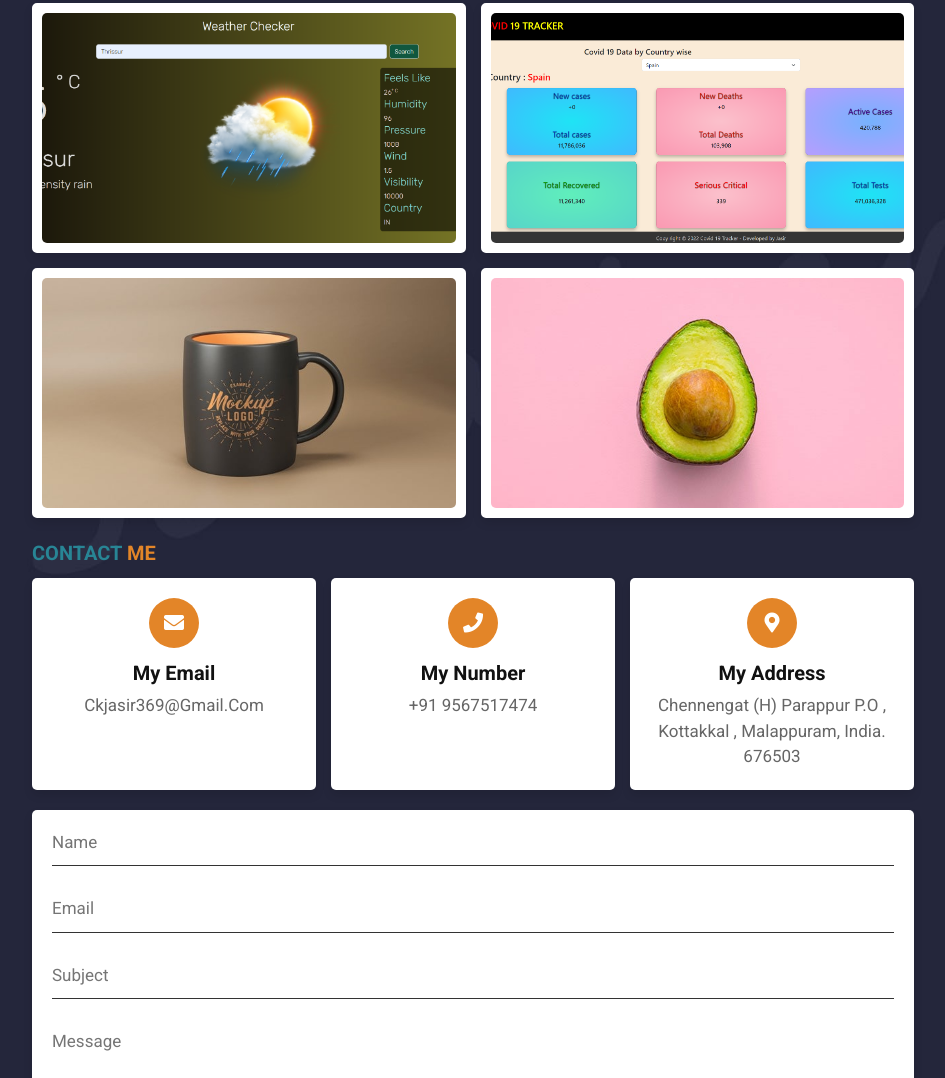
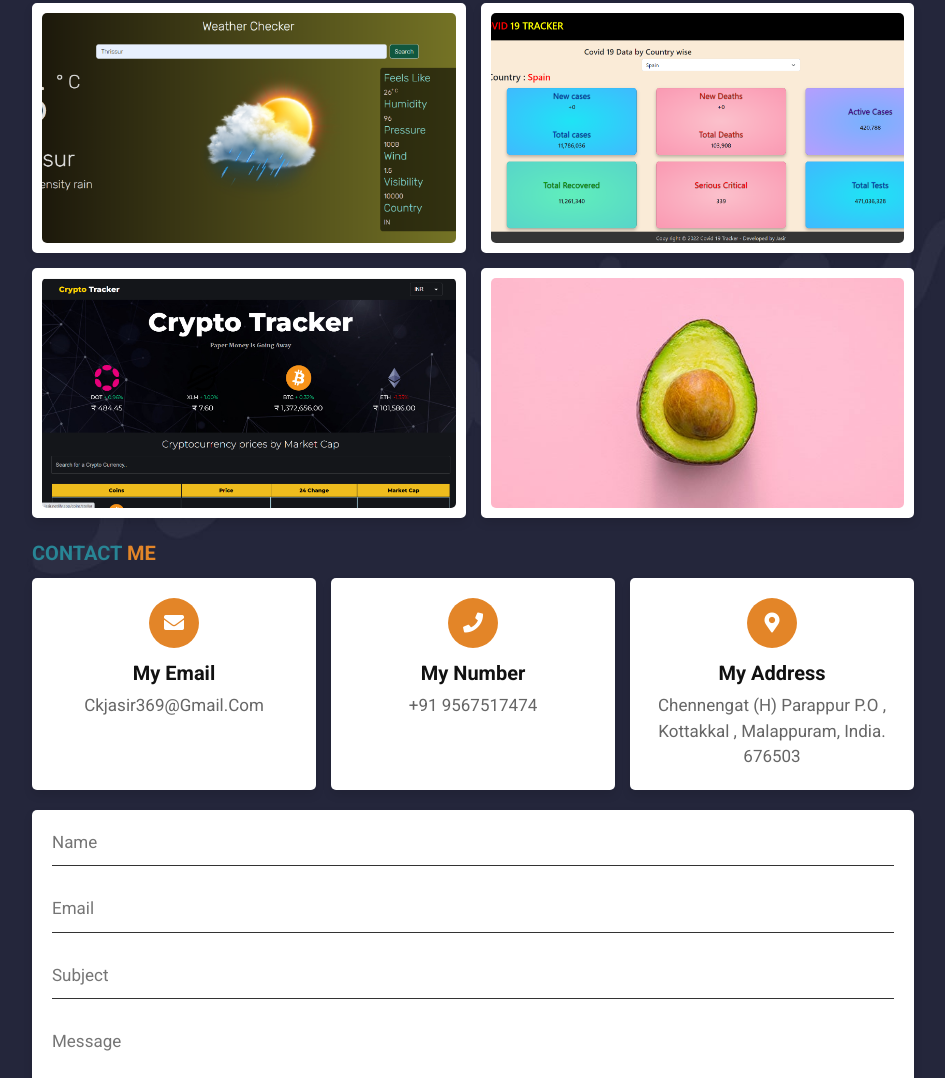
Before and after one commit to mhdjasi/Portfolio-jasir, a plain HTML site: page index.html in a window 1280 px wide. Shown: the part 3412-4490 px from the top of the page, without its empty margins (317-1262 px from the left). Drawn offline with Linux system fonts and the light colour scheme; files whose address does not match are found by name.

Commit message:
crypto project added

```diff
--- a/index.html
+++ b/index.html
@@ -368,10 +368,10 @@
         </div>
 
         <div class="box">
-            <img src="images/img-5.jpg" alt="">
-            <h3> project 05 </h3>
+            <img src="./assets/cryptotracker.png" alt="">
+            <h3> Crypto Tracker </h3>
             <div class="icons">
-                <a href="#" class="fas fa-eye"></a>
+                <a href="https://crypto-tracker-jasir.netlify.app" class="fas fa-eye" target="_blank"></a>
                 <h1>Live View</h1>
             </div>
         </div>
```
Also changed, not shown: assets/cryptotracker.png (added), 1 other file.
